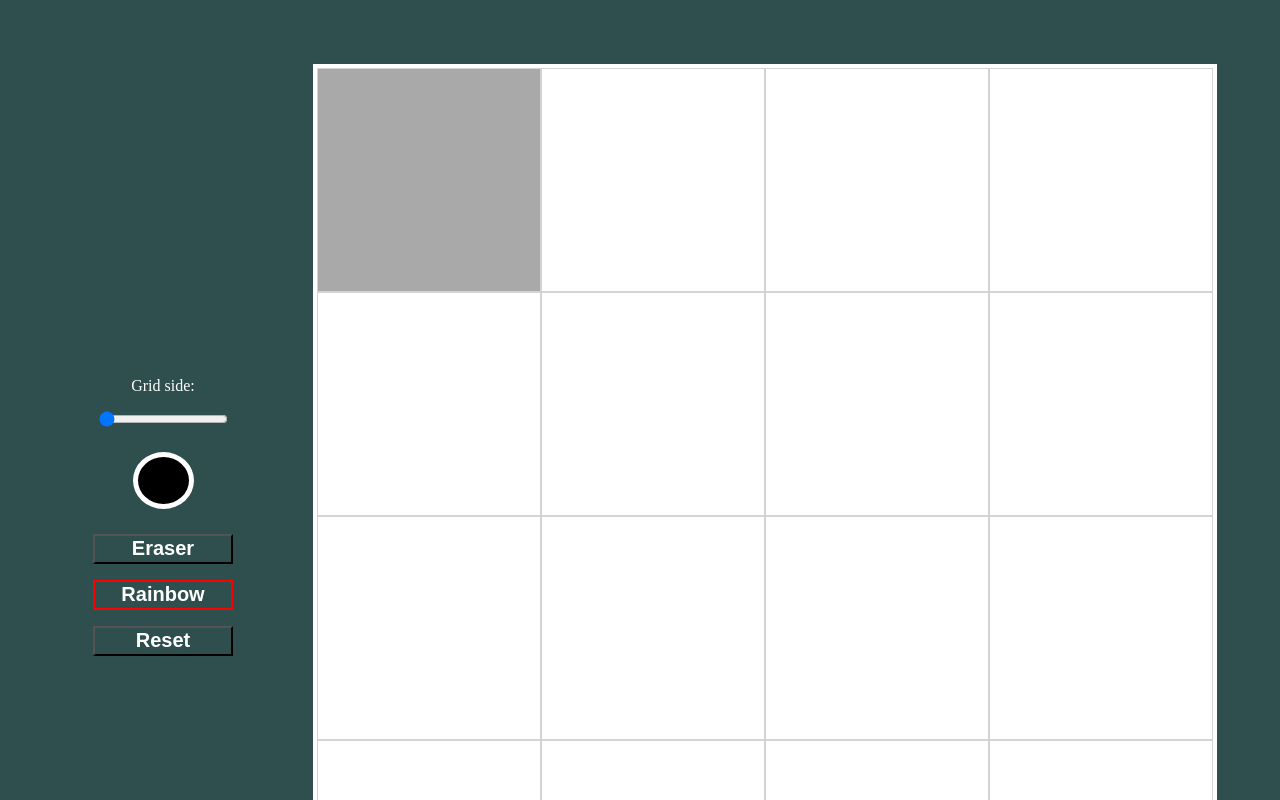
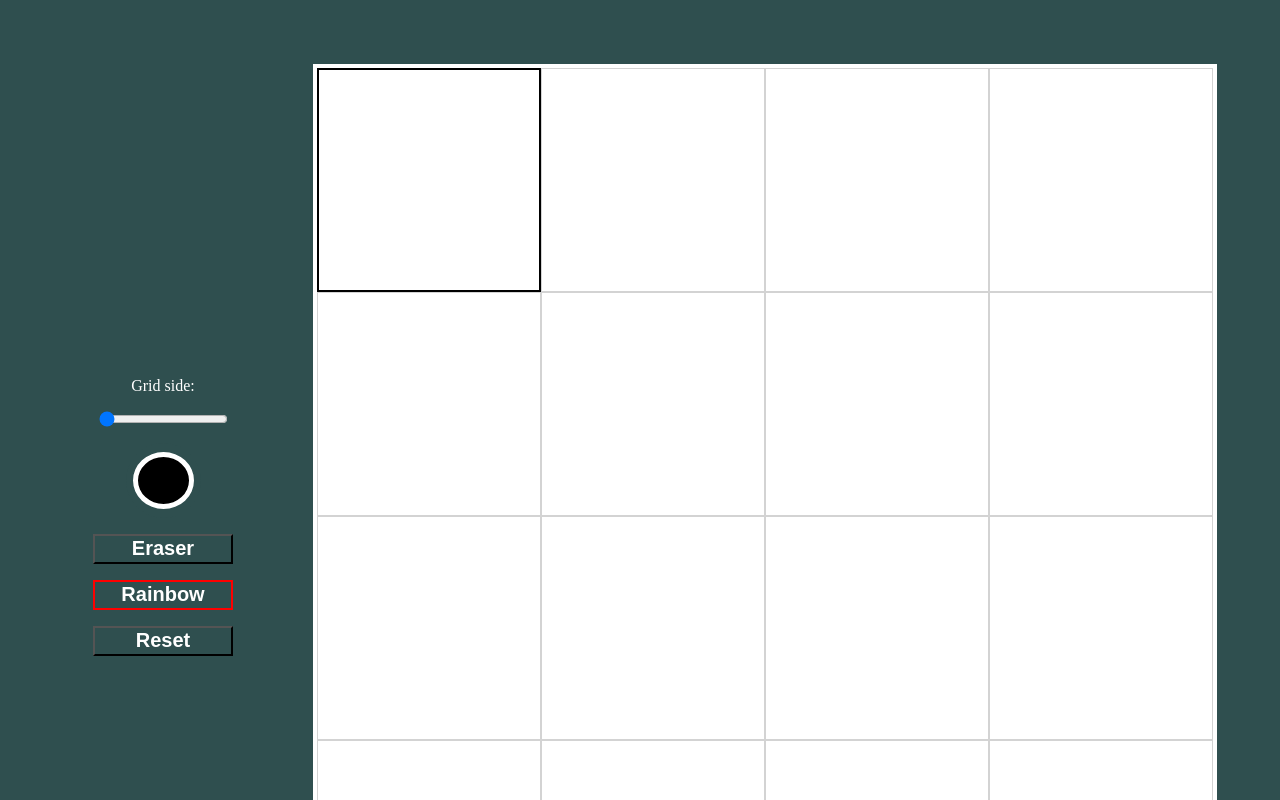
Before and after one commit to AJaggens/skecther, a plain HTML site: page index.html in a window 1280 px wide. In both pictures the pointer is over the element 429 px from the left and 180 px from the top of the page. Shown: the top 800 px of the page. Drawn offline with Linux system fonts and the light colour scheme.

Commit message:
changed cell selection

```diff
--- a/style.css
+++ b/style.css
@@ -84,5 +84,6 @@ button {
 }
 
 .grid-cell:hover {
-    background-color: darkgray !important;
+    border-color: black !important;
+    border-width: 2px !important;
 }
```
